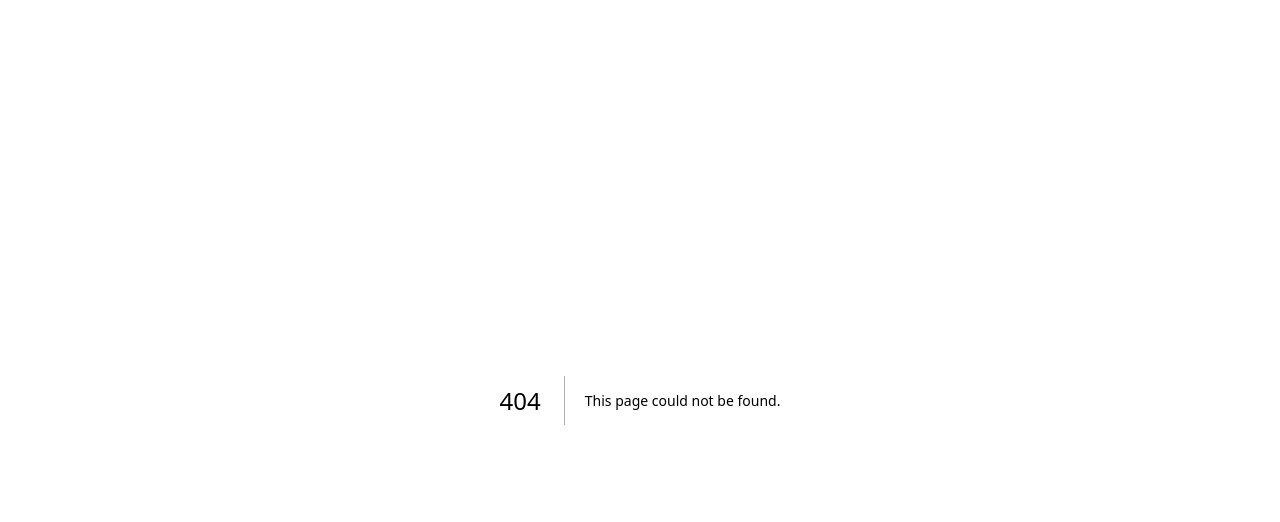
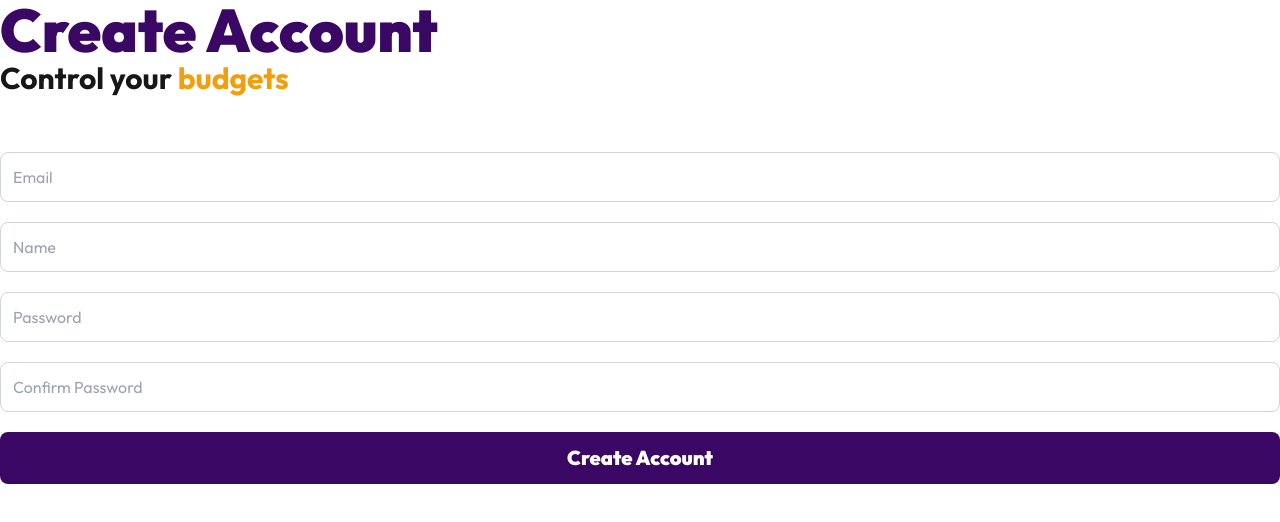
Before and after one commit to bukaro8/budget-hero_frontend, a Next.js app: page /auth/register in a window 1280 px wide. Before the commit this address had no page. Shown: the top 522 px of the page. Built offline with nearby package versions, Linux system fonts and the light colour scheme.

Commit message:
form created

```diff
--- /dev/null
+++ b/app/auth/register/layout.tsx
@@ -0,0 +1,22 @@
+import type { Metadata } from 'next';
+import '../../globals.css';
+import { Inter } from 'next/font/google';
+
+const inter = Inter({ subsets: ['latin'] });
+
+export const metadata: Metadata = {
+	title: 'Create Next App',
+	description: 'Generated by create next app',
+};
+
+export default function RootLayout({
+	children,
+}: Readonly<{
+	children: React.ReactNode;
+}>) {
+	return (
+		<html lang='en'>
+			<body className={inter.className}>{children}</body>
+		</html>
+	);
+}
--- /dev/null
+++ b/app/auth/register/page.tsx
@@ -0,0 +1,69 @@
+'use client';
+
+import { useEffect, useState } from 'react';
+import { Outfit } from 'next/font/google';
+
+const outfit = Outfit({ subsets: ['latin'] });
+
+export default function RegisterPage() {
+	const [isMounted, setIsMounted] = useState(false);
+
+	useEffect(() => {
+		setIsMounted(true);
+	}, []);
+
+	return (
+		<div className={isMounted ? outfit.className : ''}>
+			<h1 className='font-black text-6xl text-purple-950'>Create Account</h1>
+			<p className='text-3xl font-bold'>
+				Control your <span className='text-amber-500'>budgets</span>
+			</p>
+
+			<form className='mt-14 space-y-5' noValidate>
+				<div className='flex flex-col gap-2'>
+					<input
+						id='email'
+						type='email'
+						placeholder='Email'
+						className='w-full border border-gray-300 p-3 rounded-lg'
+						name='email'
+					/>
+				</div>
+
+				<div className='flex flex-col gap-2'>
+					<input
+						type='text'
+						placeholder='Name'
+						className='w-full border border-gray-300 p-3 rounded-lg'
+						name='name'
+					/>
+				</div>
+
+				<div className='flex flex-col gap-2'>
+					<input
+						type='password'
+						placeholder='Password'
+						className='w-full border border-gray-300 p-3 rounded-lg'
+						name='password'
+					/>
+				</div>
+
+				<div className='flex flex-col gap-2'>
+					<input
+						id='password_confirmation'
+						type='password'
+						placeholder='Confirm Password'
+						className='w-full border border-gray-300 p-3 rounded-lg'
+						name='password_confirmation'
+					/>
+				</div>
+
+				<input
+					type='submit'
+					value='Create Account'
+					className='bg-purple-950 hover:bg-purple-800 w-full p-3 rounded-lg text-white font-black text-xl cursor-pointer block'
+				/>
+			</form>
+		</div>
+	);
+}
--- a/app/globals.css
+++ b/app/globals.css
@@ -7,12 +7,12 @@
   --foreground: #171717;
 }
 
-@media (prefers-color-scheme: dark) {
-  :root {
-    --background: #0a0a0a;
-    --foreground: #ededed;
-  }
+.dark {
+  --background: #0a0a0a;
+  --foreground: #ededed;
 }
+
+
 
 body {
   color: var(--foreground);
--- a/tailwind.config.ts
+++ b/tailwind.config.ts
@@ -10,5 +10,6 @@ const config: Config = {
 		extend: {},
 	},
 	plugins: [],
+	darkMode: 'class',
 };
 export default config;
```
